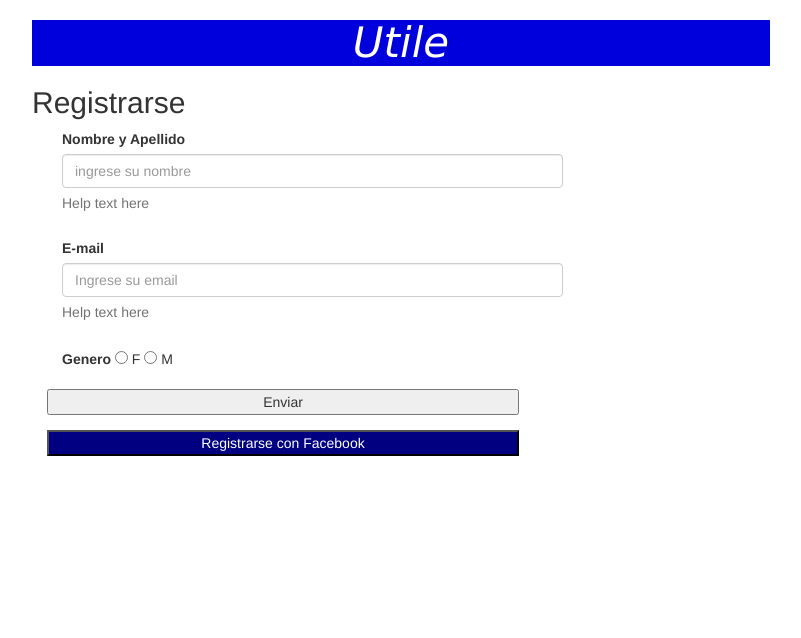
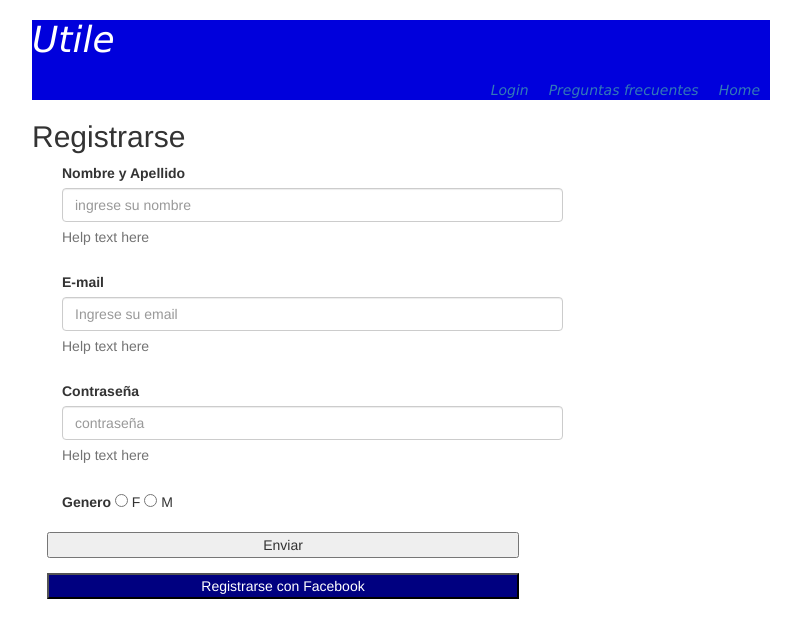
Before and after one commit to sashasier/Utile, a PHP site: page /registrarse.html in a window 1280 px wide. Shown: the top 638 px of the page, without its empty margins (239-1040 px from the left). Run offline with PHP 8.4, Linux system fonts and the light colour scheme.

Commit message:
Cambie la barra del titulo en todas los archivos

```diff
--- a/css/style.css
+++ b/css/style.css
@@ -11,20 +11,31 @@ ul {
 li {
   list-style-type: none;
 }
+
 /* Registrarse */
 .container{
   max-width: 768px;
   margin: 0 auto;
 }
 
-h1 {
+.titulo {
   background-color: RGB(0, 0, 220);
   font-family: verdana;
-  font-size: 300%;
   font-style: italic;
-  text-align: center;
+  text-align: left;
+  color: white;
+  width: 100%;
+  height: 80px;
+}
+.barra{
+  text-align: right;
+}
+li{
+  float: right;
+  padding: 10px;
   color: white;
 }
+
 .facebook {
   background-color: RGB(0, 0, 128);
   text-align: center;
@@ -34,3 +45,7 @@ h1 {
 @media(min-width: 768px){
 
 }
+
+@media(min-width: 992px){
+
+}
--- a/registrarse.html
+++ b/registrarse.html
@@ -13,7 +13,15 @@
   <body>
     <div class="container">
 
-      <h1>Utile</h1>
+     <div class="titulo">
+       <h1>Utile</h1>
+       <ul class="barra">
+         <li><a href="especialidades.html">Home</a></li>
+         <li><a href="preguntasfrecuentes.html">Preguntas frecuentes</a></li>
+         <li><a href="login">Login</a></li>
+       </ul>
+     </div>
+
       <h2>Registrarse</h2>
 
       <form class="col-md-12" action="index.html" method="post">
@@ -26,6 +34,12 @@
         <div class="form-group col-md-9">
           <label for="email">E-mail</label>
           <input type="email" class="form-control" name="email" id="email" placeholder="Ingrese su email"  value="" required>
+          <p class="help-block" > Help text here </p>
+        </div>
+
+        <div class="form-group col-md-9">
+          <label for="contraseña">Contraseña</label>
+          <input type="contraseña" class="form-control" name="contraseña" id="contraseña" placeholder="contraseña"  value="" required>
           <p class="help-block" > Help text here </p>
         </div>
 
```
Also changed, not shown: especialidades.html (+9 -7 lines).
